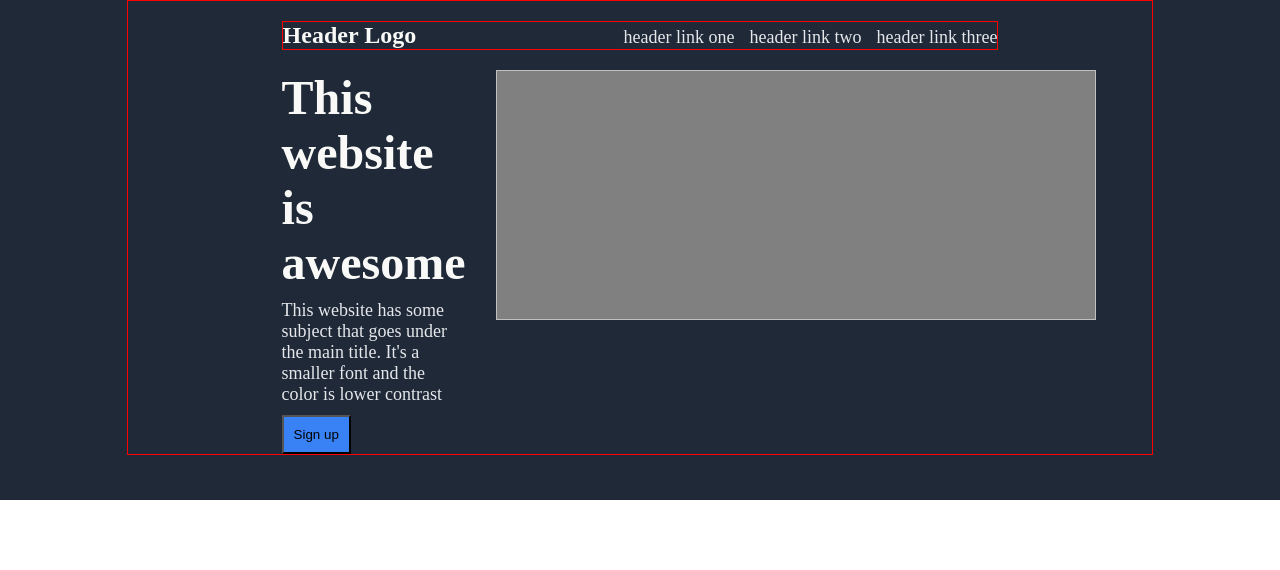
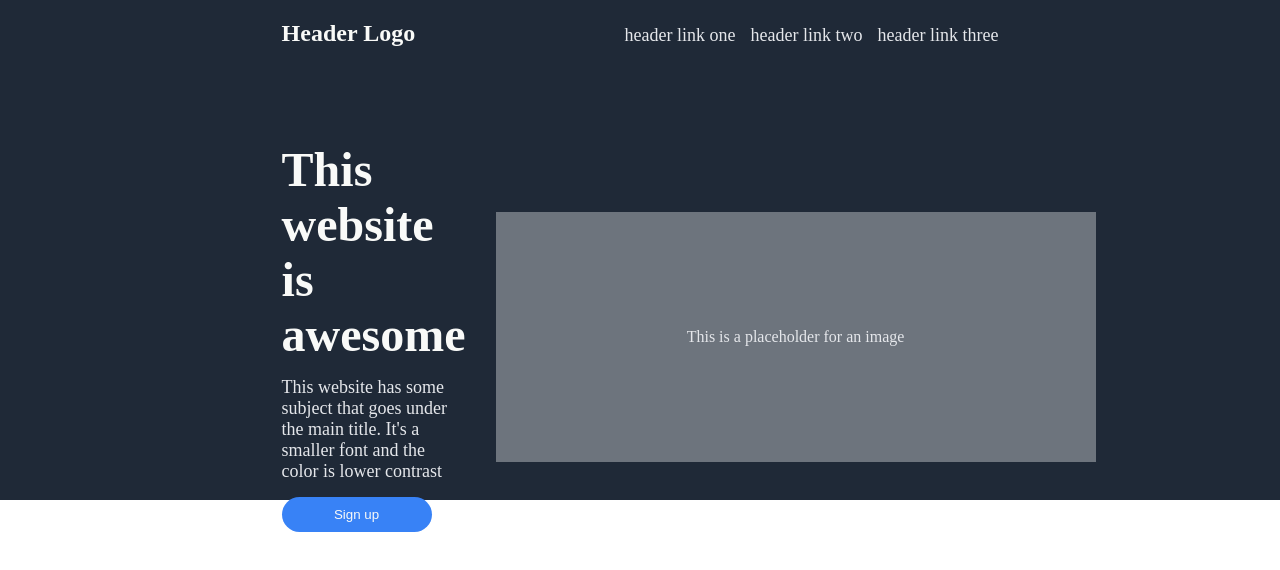
Before and after one commit to yrnisus/OdinProject-LandingPage, a plain HTML site: page index.html in a window 1280 px wide. Drawn offline with Linux system fonts and the light colour scheme.

Commit message:
Hero section finished

```diff
--- a/index.html
+++ b/index.html
@@ -28,7 +28,7 @@
                 <button class="hero-button">Sign up</button>
             </div>
             <div class="hero-right">
-                <img class="hero-image">
+                <div class="hero-image"><p>This is a placeholder for an image</p></div>
             </div>
         </div>
     </div>
--- a/styles/style.css
+++ b/styles/style.css
@@ -31,14 +31,13 @@ ul {
 
 .hero-container {
     width: 80%;
+    height: 500px;
     margin: 0 auto;
     display: flex;
     flex-direction: column;
-    border: 1px solid red;
 }
 
 .header {
-    border: 1px solid red;
     display: flex;
     justify-content: space-between;
     width: auto;
@@ -61,9 +60,10 @@ ul {
 
 .hero-lower {
     display: flex;
-    margin: 0 15%;
+    margin: 75px 15%;
     gap: 30px;
     justify-content: space-between;
+    align-items: center;
 }
 
 .hero-main-text {
@@ -75,7 +75,7 @@ ul {
 .hero-second-text {
     color: var(--hero-second-text);
     font-size: 18px;
-    margin-top: 10px;
+    margin-top: 15px;
 
 }
 
@@ -88,12 +88,23 @@ ul {
 .hero-button {
     background-color: var(--button-color);
     padding: 10px;
-    margin-top: 10px;
+    margin-top: 15px;
+    color: var(--hero-main-text);
+    border-radius: 25px;
+    width: 150px;
+    border-style: none;
+    outline: none;
 }
 
 
 .hero-image {
     width: 600px;
     height: 250px;
-    background-color: gray;
+    background-color: #6D747D;
+    border-style: none;
+    outline: none;
+    display: flex;
+    align-items: center;
+    justify-content: center;
+    color: var(--hero-second-text);
 }
```
